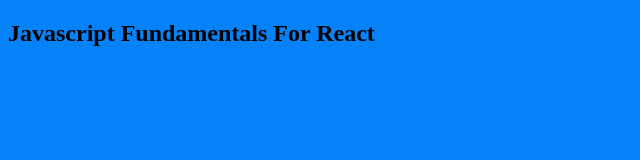
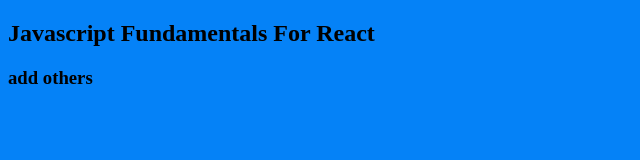
Before and after one commit to yohanis-tadese/js-funda, a plain HTML site: page index.html in a window 1280 px wide. Shown: the whole page, without its empty margins (0-640 px from the left). Drawn offline with Linux system fonts and the light colour scheme.

Commit message:
modify index

```diff
--- a/index.html
+++ b/index.html
@@ -7,7 +7,7 @@
   </head>
   <body style="background-color: rgb(5, 130, 247)">
     <h2>Javascript Fundamentals For React</h2>
-
+    <h3>add others</h3>
     <script src="script.js"></script>
   </body>
 </html>
```
